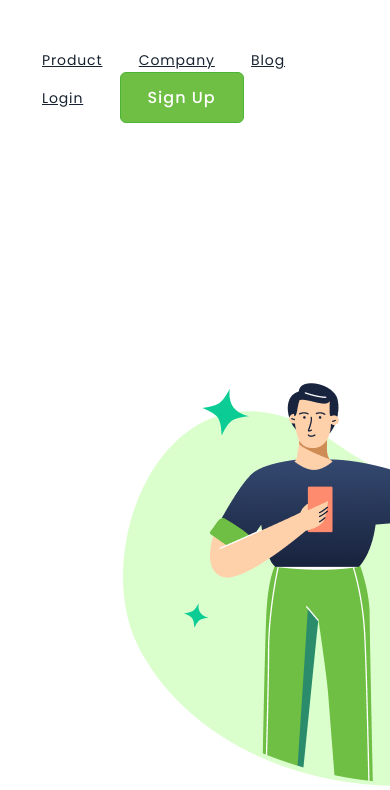
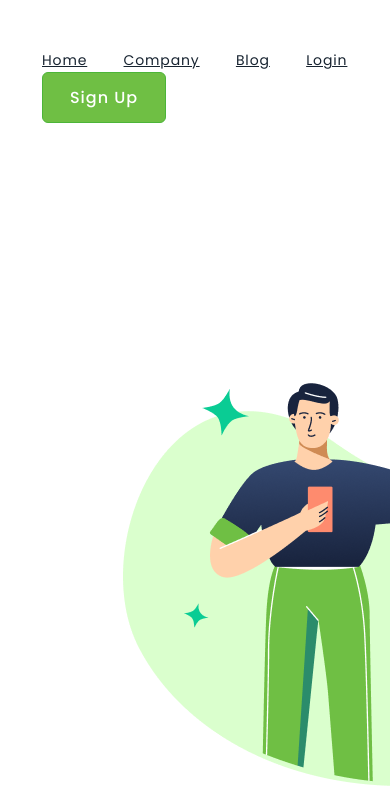
Before and after one commit to Lhenrique-dev/MeuProjeto, a plain HTML site: page index.html in a window 390 px wide. Shown: the top 790 px of the page. Drawn offline with Linux system fonts and the light colour scheme.

Commit message:
Alteração na tag header do Projeto Responsividade

```diff
--- a/index.html
+++ b/index.html
@@ -14,7 +14,7 @@
   </head>
   <body>
     <header>
-      <a class="link-menu" href="">Product</a>
+      <a class="link-menu" href="">Home</a>
       <a class="link-menu" href="#">Company</a>
       <a class="link-menu" href="#">Blog</a>
       <a class="link-menu" href="#">Login</a>
```
